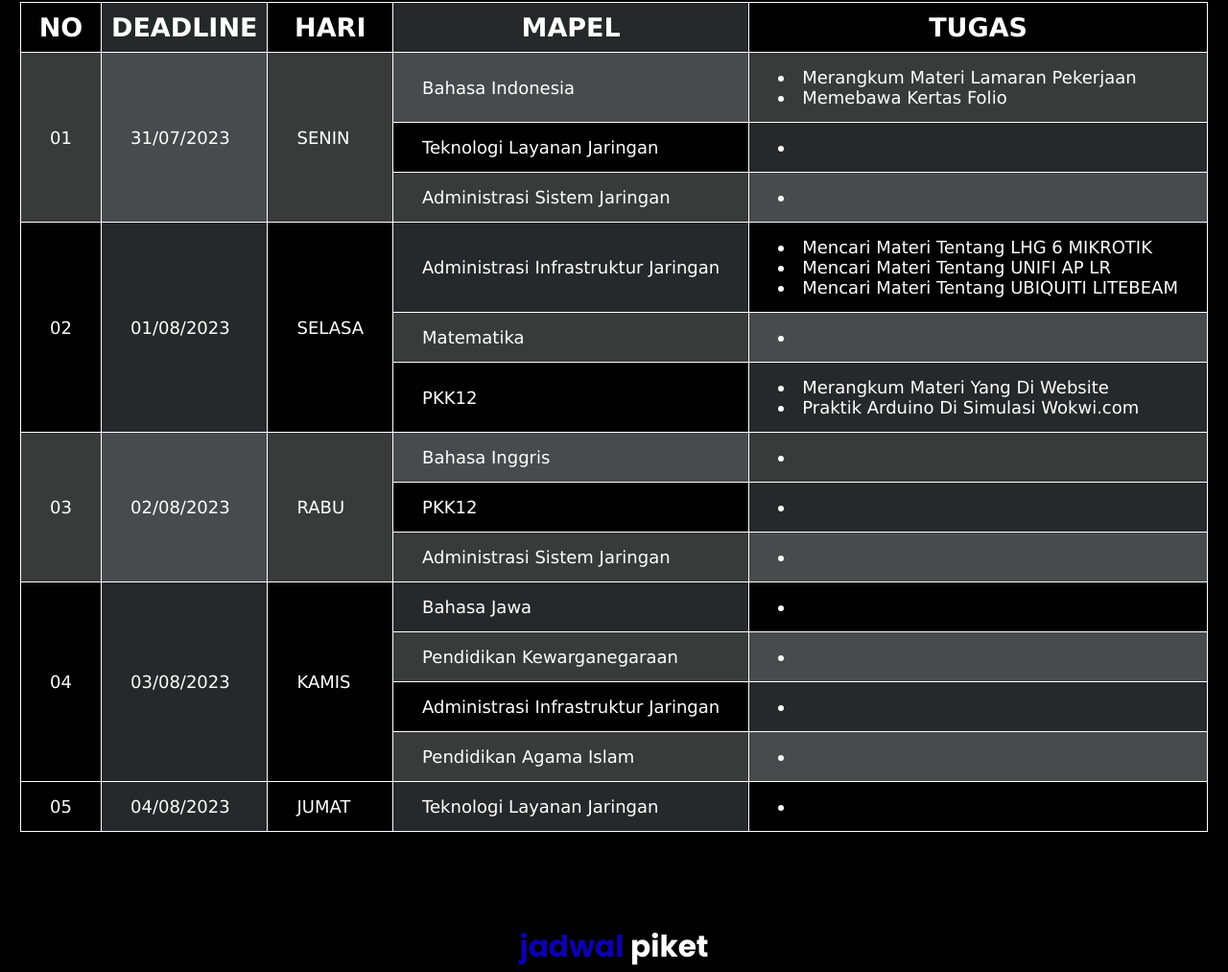
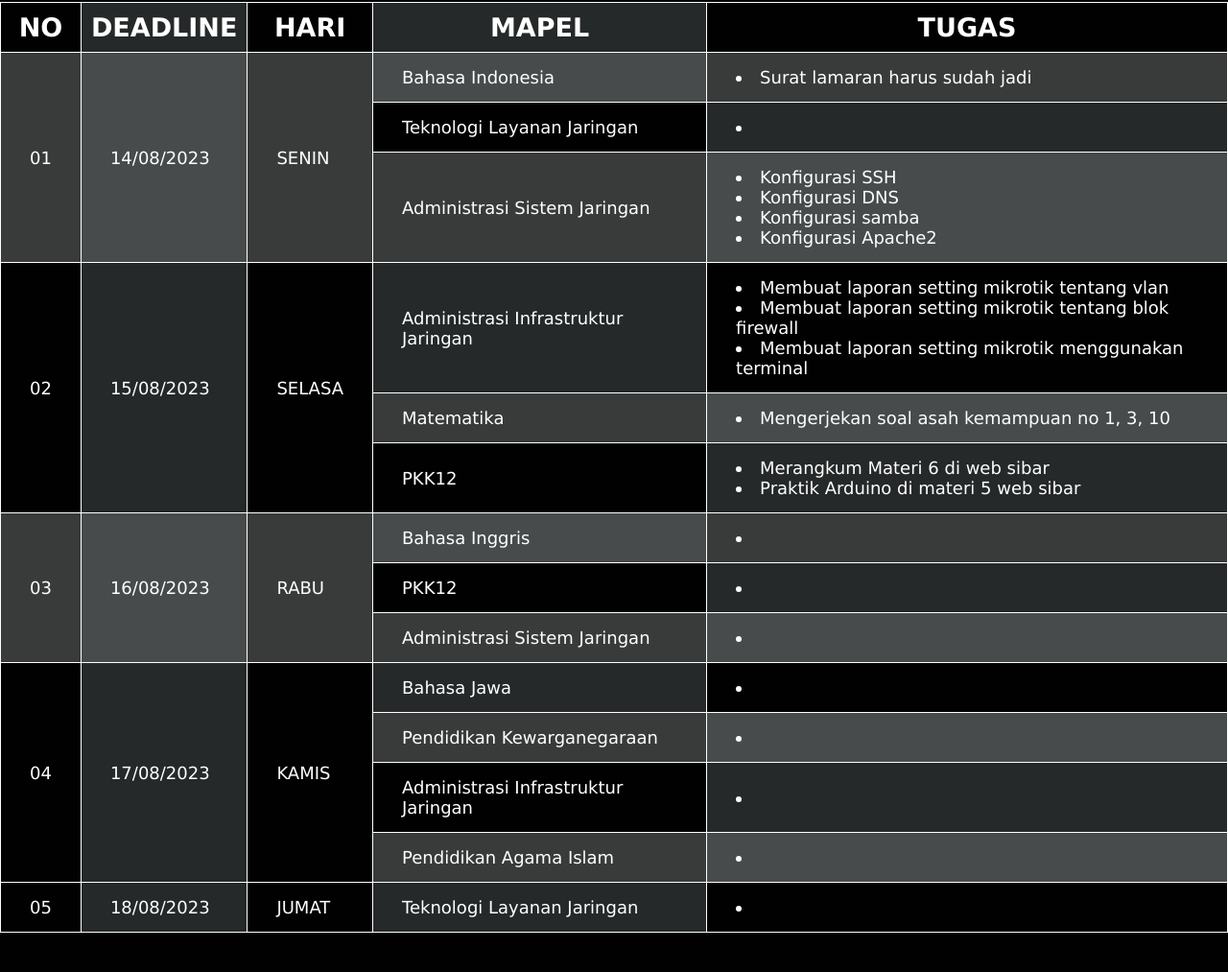
Before and after one commit to TKJ2MEMORIES/TKJ2MEMORIES.github.io, a plain HTML site: page index.html in a window 1280 px wide. Shown: the part 1628-2641 px from the top of the page at 96% size. Drawn offline with nearby package versions, Linux system fonts and the light colour scheme.

Commit message:
Update index.html

```diff
--- a/index.html
+++ b/index.html
@@ -145,12 +145,12 @@
             <tr>
                 <!--SENIN-->
                 <td rowspan="3">01</td>
-                <td rowspan="3">31/07/2023</td>
+                <td rowspan="3">14/08/2023</td>
                 <td rowspan="3">SENIN</td>
                 <td>Bahasa Indonesia</td>
                 <td>
-                    <li>Merangkum Materi Lamaran Pekerjaan</li></br>
-                    <li>Memebawa Kertas Folio</li>
+                    <li>Surat lamaran harus sudah jadi</li></br>
+<!--                     <li>Memebawa Kertas Folio</li> -->
                 </td>
             </tr>
             <!--SENIN-->
@@ -169,7 +169,10 @@
                 <!-- td2-->
                 <td>Administrasi Sistem Jaringan</td>
                 <td>
-                    <li></li>
+                    <li>Konfigurasi SSH</li></br>
+                    <li>Konfigurasi DNS</li></br>
+                    <li>Konfigurasi samba</li></br>
+                    <li>Konfigurasi Apache2</li>
                 </td>
             </tr>
 
@@ -177,13 +180,13 @@
 
                 <!--SELASA-->
                 <td rowspan="3">02</td>
-                <td rowspan="3">01/08/2023</td>
+                <td rowspan="3">15/08/2023</td>
                 <td rowspan="3">SELASA</td>
                 <td>Administrasi Infrastruktur Jaringan</td>
                 <td>
-                    <li>Mencari Materi Tentang LHG 6 MIKROTIK</li></br>
-                    <li>Mencari Materi Tentang UNIFI AP LR</li></br>
-                    <li>Mencari Materi Tentang UBIQUITI LITEBEAM</li>
+                    <li>Membuat laporan setting mikrotik tentang vlan</li></br>
+                    <li>Membuat laporan setting mikrotik tentang blok firewall</li></br>
+                    <li>Membuat laporan setting mikrotik menggunakan terminal</li>
                 </td>
             </tr>
 
@@ -192,7 +195,7 @@
                 <!-- td2-->
                 <td>Matematika</td>
                 <td>
-                    <li></li>
+                    <li>Mengerjekan soal asah kemampuan no 1, 3, 10</li>
 
                 </td>
             </tr>
@@ -202,8 +205,8 @@
                 <!-- td2-->
                 <td>PKK12</td>
                 <td>
-                    <li>Merangkum Materi Yang Di Website</li></br>
-                    <li>Praktik Arduino Di Simulasi Wokwi.com</li>
+                    <li>Merangkum Materi 6 di web sibar</li></br>
+                    <li>Praktik Arduino di materi 5 web sibar</li>
 
 
                 </td>
@@ -212,7 +215,7 @@
             <tr>
                 <!--RABU-->
                 <td rowspan="3">03</td>
-                <td rowspan="3">02/08/2023</td>
+                <td rowspan="3">16/08/2023</td>
                 <td rowspan="3">RABU</td>
                 <td>Bahasa Inggris</td>
                 <td>
@@ -259,7 +262,7 @@
             <tr>
                 <!--KAMIS-->
                 <td rowspan="4">04</td>
-                <td rowspan="4">03/08/2023</td>
+                <td rowspan="4">17/08/2023</td>
                 <td rowspan="4">KAMIS</td>
                 <td>Bahasa Jawa</td>
                 <td>
@@ -299,7 +302,7 @@
             <tr>
                 <!--JUMAT-->
                 <td>05</td>
-                <td>04/08/2023</td>
+                <td>18/08/2023</td>
                 <td>JUMAT</td>
                 <td>Teknologi Layanan Jaringan</td>
                 <td>
```
